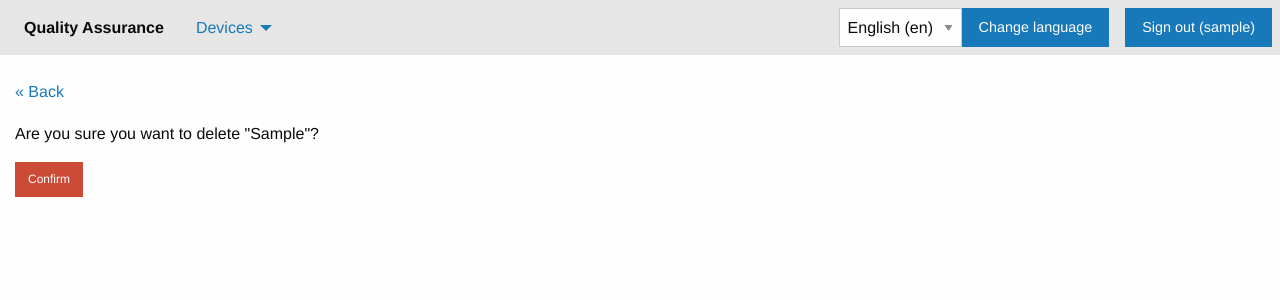
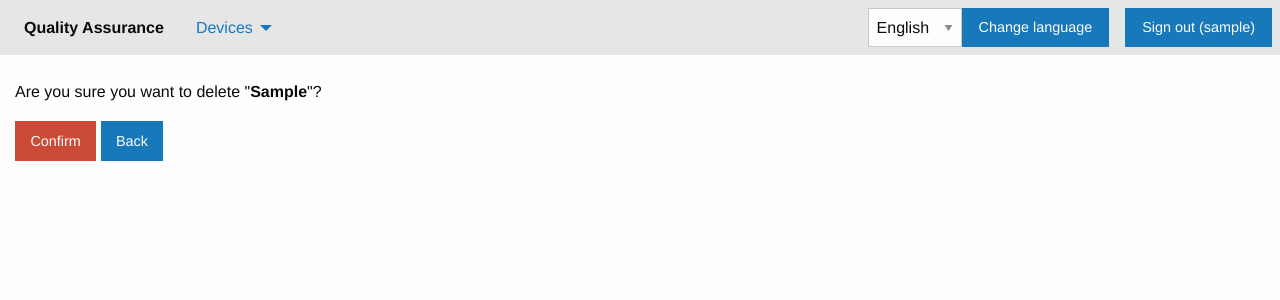
Before and after one commit to ministre/qa, a Django app: page /device/1/delete/ in a window 1280 px wide. Shown: the top 300 px of the page. Run offline with Django 3.2, Linux system fonts and the light colour scheme; a user stored in the database is signed in; tables that the repository leaves empty hold one stand-in row (values such as "Sample post"); some libraries are stand-ins or nearby versions.

Commit message:
evolution

```diff
--- a/device/forms.py
+++ b/device/forms.py
@@ -7,7 +7,7 @@ class CustomFieldForm(ModelForm):
     class Meta:
         model = CustomField
         labels = {
-            'name': 'Name',
+            'name': _('Name'),
         }
         fields = ['name']
 
@@ -50,7 +50,7 @@ class ButtonForm(ModelForm):
     class Meta:
         model = Button
         labels = {
-            'name': 'Name',
+            'name': _('Name'),
         }
         fields = ['name']
 
@@ -59,6 +59,6 @@ class LedForm(ModelForm):
     class Meta:
         model = Led
         labels = {
-            'name': 'Name',
+            'name': _('Name'),
         }
         fields = ['name']
--- a/device/templates/device/delete.html
+++ b/device/templates/device/delete.html
@@ -4,12 +4,11 @@
 
 {% block content %}
 
-<p><a href=".." class="exit-off-canvas">&laquo; {% trans "Back" %}</a></p>
-
 <form method="post">
     {% csrf_token %}
-    <p>{% trans "Are you sure you want to delete" %} "{{ object }}"?</p>
-    <input type="submit" value='{% trans "Confirm" %}' class="button small alert rounded" />
+    <p>{% trans "Are you sure you want to delete" %} "<b>{{ object }}</b>"?</p>
+    <input type="submit" value='{% trans "Confirm" %}' class="button alert" />
+    <a href=".." class="button">{% trans "Back" %}</a>
 </form>
 
 {% endblock %}
--- a/device/templates/device/wrapper.html
+++ b/device/templates/device/wrapper.html
@@ -43,7 +43,7 @@
                     {% get_language_info_list for LANGUAGES as languages %}
                     {% for language in languages %}
                     <option value="{{ language.code }}" {% if language.code == LANGUAGE_CODE %} selected {% endif %}>
-                        {{ language.name_local }} ({{ language.code }})
+                        {{ language.name_local }}
                     </option>
                     {% endfor %}
                 </select>
```
Also changed, not shown: locale/ru/LC_MESSAGES/django.po.
